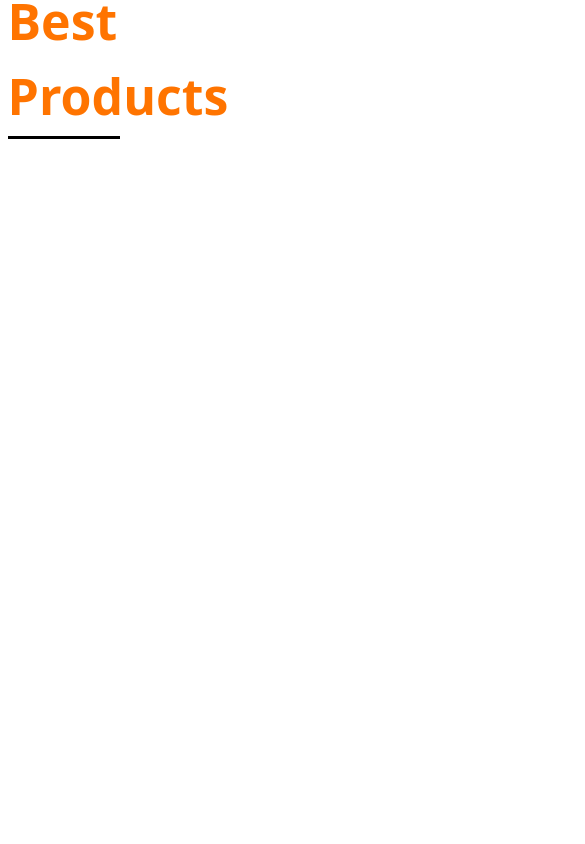
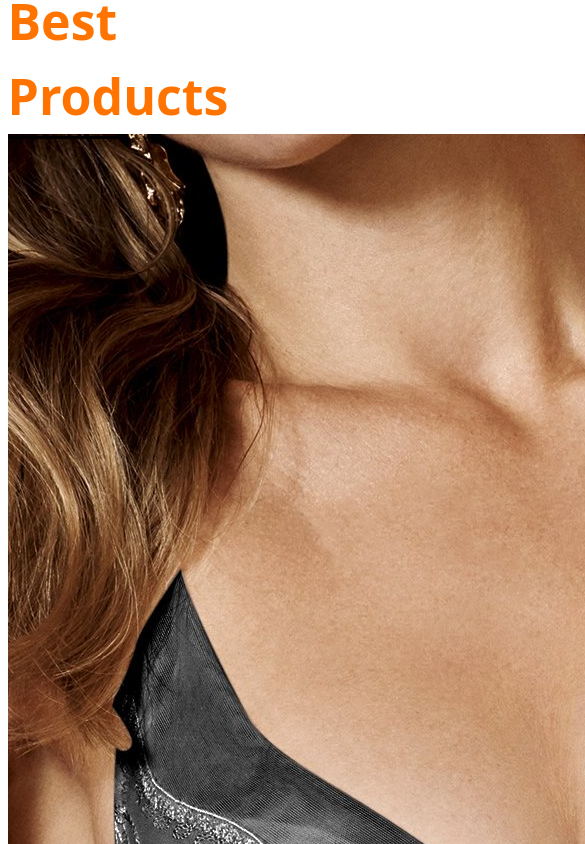
Before and after one commit to NamNguyenGit/BraShop, a React (Create React App) app: page / in a window 390 px wide. Shown: the part 940-1784 px from the top of the page, 585 px wide, since content can reach past the window. Before the commit the page ends 1154 px from the top, so only its background shows below. Built offline with nearby package versions, Linux system fonts and the light colour scheme.

Commit message:
Call Context API Product

```diff
--- a/src/App.js
+++ b/src/App.js
@@ -1,5 +1,6 @@
 import { BrowserRouter as Router, Route, Switch } from "react-router-dom";
 import ModelProvider from "./context/providers/ModelProvider";
+import BestProductsProvider from "./context/providers/BestProductsProvider";
 import { HelmetProvider } from "react-helmet-async";
 import Home from "./pages/Home";
 import About from "./pages/About";
@@ -9,6 +10,7 @@ function App() {
   return (
     <Router>
       <ModelProvider>
+        <BestProductsProvider>
           <HelmetProvider>
             <Switch>
               <Route path="/" exact component={Home} />
@@ -17,6 +19,7 @@ function App() {
               <Route component={NotFound} exact />
             </Switch>
           </HelmetProvider>
+        </BestProductsProvider>
       </ModelProvider>
     </Router>
   );
--- a/src/components/Products/BestProducts.js
+++ b/src/components/Products/BestProducts.js
@@ -1,20 +1,29 @@
-import { useState } from "react";
-
+import { useState, useContext } from "react";
+import BestProductsContext from "../../context/BestProductsContext";
+import BestProductsList from "./BestProductsList";
 const BestProducts = () => {
   const [state] = useState({
     title: "Best Products",
   });
+  const {
+    BestProductsData: { bestProducts },
+  } = useContext(BestProductsContext);
+  console.log(bestProducts);
 
   return (
     <div className="bestProducts">
       <div className="container">
         <div className="row">
           <div className="col-md-6">
-              <div className="bestProducts__heading">
-                  {state.title}
-              </div>
+            <div className="bestProducts__heading">{state.title}</div>
           </div>
-          <div className="col-md-6"></div>
+        </div>
+        <div className="bestProducts__blocks">
+          <div className="row">
+            {bestProducts.map((bestProduct) => (
+              <BestProductsList product={bestProduct} key={bestProduct.id} />
+            ))}
+          </div>
         </div>
       </div>
     </div>
--- a/src/components/Products/BestProductsList.js
+++ b/src/components/Products/BestProductsList.js
@@ -1,8 +1,25 @@
+import { LazyLoadImage } from "react-lazy-load-image-component";
 
-
-
-const BestProductsList = () => {
-    return ( <h1>s</h1> );
-}
+const BestProductsList = ({ product }) => {
+  return (
+    <div className="col-md-3">
+      <div className="BestProducts__card">
+        <div className="BestProducts__card__img">
+          <LazyLoadImage src={product.image} alt={product.name} />
+        </div>
+        <div className="BestProducts__card__layer">
+          <div className="BestProducts__card__layer__content">
+            <div className="BestProducts__card__layer__content__name">
+              {product.name}
+            </div>
+          </div>
+        </div>
+        <div className="BestProducts__card__info">
+          <div className="BestProducts__card__info__text">Explore</div>
+        </div>
+      </div>
+    </div>
+  );
+};
 
 export default BestProductsList;
--- /dev/null
+++ b/src/context/BestProductsContext.js
@@ -0,0 +1,3 @@
+import { createContext } from "react";
+const BestProductsContext = createContext();
+export default BestProductsContext;
--- /dev/null
+++ b/src/context/providers/BestProductsProvider.js
@@ -0,0 +1,18 @@
+import { useReducer } from "react";
+import BestProductsReducer from "../reducers/BestProductsReducer";
+import BestProductsContext from "../../context/BestProductsContext";
+import BestProducts from "../../data/BestProducts";
+
+const BestProductsProvider = (props) => {
+  const [BestProductsData, dispatch] = useReducer(BestProductsReducer, {
+    bestProducts: BestProducts,
+  });
+
+  return (
+    <BestProductsContext.Provider value={{ BestProductsData, dispatch }}>
+      {props.children}
+    </BestProductsContext.Provider>
+  );
+};
+
+export default BestProductsProvider;
--- /dev/null
+++ b/src/context/reducers/BestProductsReducer.js
@@ -0,0 +1,4 @@
+const BestProductsReducer = (state , action) => {
+    return state
+}
+export default BestProductsReducer;
--- a/src/data/BestProducts.js
+++ b/src/data/BestProducts.js
@@ -2,42 +2,50 @@ const BestProducts = [
 	{
 		id: 1,
 		name: 'Aqua leaf',
-		image: '/assets/image/1.jpg',
+		image: '/assets/image/product/1.jpg',
+		price: 300
 	},
 	{
 		id: 2,
 		name: 'Sexy Cushion Delicate',
-		image: '/assets/image/2.JPG',
+		image: '/assets/image/product/2.JPG',
+		price: 300
 	},
 	{
 		id: 3,
 		name: 'Florida Dahlia',
-		image: '/assets/image/3.jpg',
+		image: '/assets/image/product/3.jpg',
+		price: 300
 	},
 	{
 		id: 4,
 		name: 'Signature Lave',
-		image: '/assets/image/4.JPG',
+		image: '/assets/image/product/4.JPG',
+		price: 300
 	},
 	{
 		id: 5,
 		name: 'Moroccan Leaf',
-		image: '/assets/image/5.JPG',
+		image: '/assets/image/product/5.JPG',
+		price: 300
 	},
 	{
 		id: 6,
 		name: 'Summer Everyday',
-		image: '/assets/image/6.jpg',
+		image: '/assets/image/product/6.jpg',
+		price: 300
 	},
 	{
 		id: 7,
 		name: 'Aqua Exotic Bandeau',
-		image: '/assets/image/7.JPG',
+		image: '/assets/image/product/7.JPG',
+		price: 300
 	},
 	{
 		id: 8,
 		name: 'Moroccan Leaf Season',
-		image: '/assets/image/8.JPG',
+		image: '/assets/image/product/8.JPG',
+		price: 300
 	},
 
 ];
```
Lines whose indentation alone changed are shown as unchanged.
